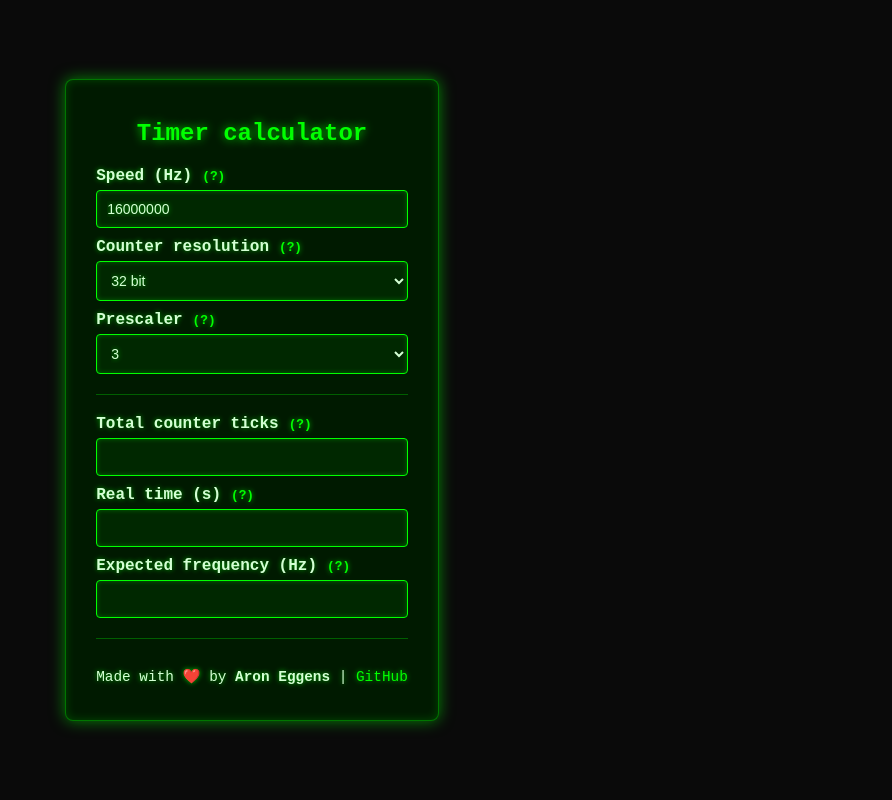
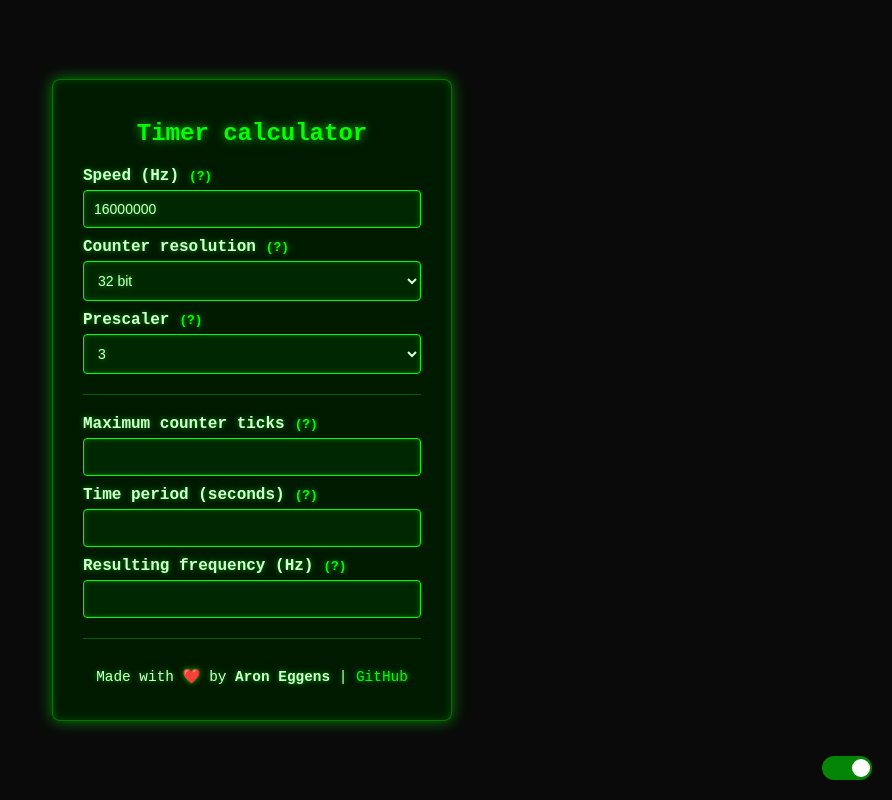
Before and after one commit to mac-aron/timer-calculator, a React (Create React App) app: page / in a window 1280 px wide. Shown: the whole page, without its empty margins (388-1280 px from the left). Built offline with nearby package versions, Linux system fonts and the light colour scheme.

Commit message:
Added theme and error messages

```diff
--- a/src/App.css
+++ b/src/App.css
@@ -1,35 +1,59 @@
 /* General Page Styling */
 body {
-  font-family: "Courier New", Courier, monospace; /* Tech-like font */
-  background-color: #0a0a0a; /* Dark PCB-like background */
   margin: 0;
   padding: 0;
   display: flex;
   justify-content: center;
   align-items: center;
   height: 100vh;
+}
+
+.pcb-theme {
+  font-family: "Courier New", Courier, monospace; /* Tech-like font */
+  background-color: #0a0a0a; /* Dark PCB-like background */
   color: #d4ffd4; /* Green text */
 }
 
-/* Timer Calculator Container */
+.white-theme {
+  font-family: Arial, sans-serif;
+  background-color: #f9f9f9;
+}
+
 .timer-calculator {
-  background-color: #001a00; /* Deep green background */
   border-radius: 8px;
-  box-shadow: 0 0 15px rgba(0, 255, 0, 0.5), inset 0 0 10px rgba(0, 255, 0, 0.2); /* Outer glow + inner glow */
   padding: 20px 30px;
-  /* width: 400px; */
+  width: 400px;
   max-width: 100%;
   box-sizing: border-box;
+}
+
+/* Timer Calculator Container */
+.pcb-theme .timer-calculator {
+  background-color: #001a00; /* Deep green background */
+  box-shadow: 0 0 15px rgba(0, 255, 0, 0.5), inset 0 0 10px rgba(0, 255, 0, 0.2); /* Outer glow + inner glow */
   border: 1px solid rgba(0, 255, 0, 0.4); /* PCB-like border */
   text-shadow: 0 0 5px rgba(0, 255, 0, 0.6); /* Glowing text effect */
 }
 
-/* Header Styling */
+.white-theme .timer-calculator {
+  background-color: #ffffff;
+  box-shadow: 0 4px 8px rgba(0, 0, 0, 0.1);
+  box-sizing: border-box;
+}
+
 .timer-calculator h2 {
   text-align: center;
   margin-bottom: 20px;
+}
+
+/* Header Styling */
+.pcb-theme .timer-calculator h2 {
   color: #00ff00; /* Bright green */
   text-shadow: 0 0 10px rgba(0, 255, 0, 0.8);
+}
+
+.white-theme .timer-calculator h2 {
+  color: #333;
 }
 
 /* Input and Dropdown Styling */
@@ -40,13 +64,21 @@ body {
   font-weight: bold;
 }
 
+.white-theme .timer-calculator label {
+  color: #555;
+}
+
 .timer-calculator input,
 .timer-calculator select {
   padding: 10px;
-  border: 1px solid #00ff00; /* Green border */
   border-radius: 4px;
   font-size: 14px;
   margin-top: 5px;
+}
+
+.pcb-theme .timer-calculator input,
+.pcb-theme .timer-calculator select {
+  border: 1px solid #00ff00; /* Green border */
   background-color: #002800; /* PCB dark green field */
   color: #d4ffd4;
   text-shadow: 0 0 5px rgba(0, 255, 0, 0.6);
@@ -54,57 +86,108 @@ body {
   transition: box-shadow 0.3s ease;
 }
 
+.white-theme .timer-calculator input,
+.white-theme .timer-calculator select {
+  border: 1px solid #ddd;
+  box-sizing: border-box;
+}
+
 .timer-calculator input:focus,
 .timer-calculator select:focus {
   outline: none;
+}
+
+.pcb-theme .timer-calculator input:focus,
+.pcb-theme .timer-calculator select:focus {
   box-shadow: 0 0 10px rgba(0, 255, 0, 0.8), inset 0 0 8px rgba(0, 255, 0, 0.5);
   border-color: #00ff00;
+}
+
+.white-theme .timer-calculator input:focus,
+.white-theme .timer-calculator select:focus {
+  border-color: #007bff;
+  box-shadow: 0 0 4px rgba(0, 123, 255, 0.5);
 }
 
 /* Section Separator */
 .timer-calculator hr {
   border: none;
+  margin: 20px 0;
+}
+
+.pcb-theme .timer-calculator hr {
   border-top: 1px solid rgba(0, 255, 0, 0.3);
-  margin: 20px 0;
+}
+
+.white-theme .timer-calculator hr {
+  border-top: 1px solid #eee;
 }
 
 /* Button Styling */
 .timer-calculator button {
+  padding: 10px 15px;
+  font-size: 14px;
+  margin-top: 15px;
+  cursor: pointer;
+  border-radius: 4px;
+}
+
+.pcb-theme .timer-calculator button {
   background-color: #002800;
   color: #d4ffd4;
   border: 1px solid #00ff00;
-  padding: 10px 15px;
-  border-radius: 4px;
-  cursor: pointer;
-  font-size: 14px;
-  margin-top: 15px;
   box-shadow: 0 0 10px rgba(0, 255, 0, 0.8), inset 0 0 5px rgba(0, 255, 0, 0.3);
   transition: 0.3s all;
 }
 
-.timer-calculator button:hover {
+.white-theme .timer-calculator button {
+  background-color: #007bff;
+  color: white;
+  border: none;
+}
+
+.pcb-theme .timer-calculator button:hover {
   background-color: #004d00;
   box-shadow: 0 0 20px rgba(0, 255, 0, 1), inset 0 0 10px rgba(0, 255, 0, 0.5);
 }
 
-/* Footer Styling */
+.white-theme .timer-calculator button:hover {
+  background-color: #0056b3;
+}
+
 .footer {
   margin-top: 20px;
   padding-top: 15px;
-  border-top: 1px solid rgba(0, 255, 0, 0.3);
   text-align: center;
   font-size: 0.9em;
+}
+.pcb-theme .footer {
+  border-top: 1px solid rgba(0, 255, 0, 0.3);
   color: #d4ffd4;
   text-shadow: 0 0 5px rgba(0, 255, 0, 0.7);
 }
+.white-theme .footer {
+  border-top: 1px solid #ddd;
+  color: #777;
+}
 
 .footer a {
+  text-decoration: none;
+}
+
+.pcb-theme .footer a {
   color: #00ff00;
-  text-decoration: none;
+}
+
+.white-theme .footer a {
+  color: #007bff;
 }
 
 .footer a:hover {
   text-decoration: underline;
+}
+
+.pcb-theme .footer a:hover {
   text-shadow: 0 0 10px rgba(0, 255, 0, 1);
 }
 
@@ -114,23 +197,32 @@ body {
   position: relative;
   display: inline-block;
   margin-left: 10px;
+}
+
+.pcb-theme .help-tooltip {
   color: #00ff00; /* Match the green glow theme */
   font-weight: bold;
   cursor: pointer;
   text-shadow: 0 0 5px rgba(0, 255, 0, 0.7);
 }
 
-.help-tooltip:hover {
+.white-theme .help-tooltip {
+  color: #d0d0d0;
+  cursor: pointer;
+}
+
+.pcb-theme .help-tooltip:hover {
   color: #d4ffd4;
+}
+
+.white-theme .help-tooltip:hover {
+  color: #555;
 }
 
 /* Tooltip Text */
 .tooltip-text {
-
   visibility: hidden;
   width: 220px;
-  background-color: #002800;
-  color: #d4ffd4;
   text-shadow: none;
   text-align: center;
   border-radius: 4px;
@@ -140,8 +232,20 @@ body {
   bottom: 125%; /* Position above the button */
   left: 50%;
   transform: translateX(-50%);
+}
+
+.pcb-theme .tooltip-text {
+  background-color: #002800;
+  color: #d4ffd4;
   box-shadow: 0 0 10px rgba(0, 255, 0, 0.5);
   border: 1px solid #00ff00;
+}
+
+.white-theme .tooltip-text {
+  font-weight: normal;
+  background-color: #f9f9f9;
+  color: #555;
+  border: 1px solid #ddd;
 }
 
 /* Tooltip Arrow */
@@ -153,7 +257,14 @@ body {
   margin-left: -5px;
   border-width: 5px;
   border-style: solid;
+}
+
+.pcb-theme .tooltip-text::after {
   border-color: #002800 transparent transparent transparent;
+}
+
+.white-theme .tooltip-text::after {
+  border-color: #ddd transparent transparent transparent;
 }
 
 /* Show Tooltip on Hover */
@@ -170,106 +281,67 @@ body {
   }
 }
 
-/*
-body {
-    font-family: Arial, sans-serif;
-    background-color: #f9f9f9;
-    margin: 0;
-    padding: 0;
-    display: flex;
-    justify-content: center;
-    align-items: center;
-    height: 100vh;
+/* Theme Toggle in Bottom-Right Corner */
+.theme-toggle {
+  position: fixed;
+  bottom: 20px;
+  right: 20px;
+  z-index: 1000; /* Ensure it stays on top */
 }
 
-  .timer-calculator {
-    background-color: #ffffff;
-    border-radius: 8px;
-    box-shadow: 0 4px 8px rgba(0, 0, 0, 0.1);
-    padding: 20px 30px;
-    width: 400px;
-    max-width: 90%;
-    box-sizing: border-box;
+/* Toggle Switch */
+.switch {
+  position: relative;
+  display: inline-block;
+  width: 50px;
+  height: 24px;
 }
 
-  .timer-calculator h2 {
-    text-align: center;
-    margin-bottom: 20px;
-    color: #333;
+.switch input {
+  opacity: 0;
+  width: 0;
+  height: 0;
 }
 
-  .timer-calculator label {
-    display: flex;
-    flex-direction: column;
-    margin-bottom: 15px;
-    font-weight: bold;
-    color: #555;
+.slider {
+  position: absolute;
+  cursor: pointer;
+  top: 0;
+  left: 0;
+  right: 0;
+  bottom: 0;
+  background-color: #ccc;
+  transition: 0.4s;
+  border-radius: 24px;
 }
 
-  .timer-calculator input,
-  .timer-calculator select {
-    padding: 8px;
-    border: 1px solid #ddd;
-    border-radius: 4px;
-    font-size: 14px;
-    margin-top: 5px;
-    box-sizing: border-box;
+.slider:hover {
+  box-shadow: 0 0 20px rgba(0, 255, 0, 1), inset 0 0 10px rgba(0, 255, 0, 0.5);
 }
 
-  .timer-calculator input:focus,
-  .timer-calculator select:focus {
-    outline: none;
-    border-color: #007bff;
-    box-shadow: 0 0 4px rgba(0, 123, 255, 0.5);
+.slider:before {
+  position: absolute;
+  content: "";
+  height: 18px;
+  width: 18px;
+  border-radius: 50%;
+  background-color: white;
+  transition: 0.4s;
+  left: 4px;
+  bottom: 3px;
 }
 
-  .timer-calculator hr {
-    border: none;
-    border-top: 1px solid #eee;
-    margin: 20px 0;
+input:checked + .slider {
+  background-color: rgba(0, 255, 0, 0.5); /* Green for PCB theme */
 }
 
-  .timer-calculator button {
-    background-color: #007bff;
-    color: white;
-    border: none;
-    padding: 10px 15px;
-    border-radius: 4px;
-    cursor: pointer;
-    font-size: 14px;
-    margin-top: 15px;
+input:checked + .slider:before {
+  transform: translateX(26px);
 }
 
-  .timer-calculator button:hover {
-    background-color: #0056b3;
+.error-message {
+  color: red;
+  font-size: 0.9em;
+  font-weight: normal;
+  margin-top: 5px;
 }
-
-  @media (max-width: 500px) {
-    .timer-calculator {
-      padding: 15px 20px;
-    }
-
-    .timer-calculator input,
-    .timer-calculator select {
-      font-size: 12px;
-    }
-  }
-
-  .footer {
-    margin-top: 20px;
-    padding-top: 15px;
-    border-top: 1px solid #ddd;
-    text-align: center;
-    font-size: 0.9em;
-    color: #777;
-  }
-
-  .footer a {
-    color: #007bff;
-    text-decoration: none;
-  }
-
-  .footer a:hover {
-    text-decoration: underline;
-  }
-*/
--- a/src/App.tsx
+++ b/src/App.tsx
@@ -14,9 +14,62 @@ const TimerCalculator: React.FC = () => {
   // State to track the active field
   const [activeField, setActiveField] = useState<string | null>(null);
 
+  // State for the theme
+  const [theme, setTheme] = useState<"pcb" | "white">("pcb");
+
+  // State for error messages
+  const [errorMessages, setErrorMessages] = useState<{ [key: string]: string }>(
+    {}
+  );
+
   // Dropdown options
   const resolutionOptions = [8, 16, 32];
   const prescalerOptions = Array.from({ length: 9 }, (_, i) => i);
+
+  // Error message logic
+  useEffect(() => {
+    if (speed && prescaler >= 0 && resolution) {
+      const maxTicks = Math.pow(2, resolution) - 1;
+      const prescaledClock = speed / Math.pow(2, prescaler);
+
+      const newErrors: { [key: string]: string } = {};
+
+      // Check for resolution issues
+      if (activeField === "totalTicks" && parseInt(totalTicks) > maxTicks) {
+        newErrors[
+          "totalTicks"
+        ] = `Max ticks: ${maxTicks}. Adjust resolution, prescaler, or speed.`;
+      }
+
+      if (
+        activeField === "realTime" &&
+        parseFloat(realTime) > maxTicks / prescaledClock
+      ) {
+        newErrors["realTime"] = `Time exceeds max for this resolution (${(
+          maxTicks / prescaledClock
+        ).toFixed(6)} s). Adjust settings.`;
+      }
+
+      if (
+        activeField === "newFrequency" &&
+        parseFloat(newFrequency) < prescaledClock / maxTicks
+      ) {
+        newErrors["newFrequency"] = `Frequency below limit (${(
+          prescaledClock / maxTicks
+        ).toFixed(6)} Hz). Adjust settings.`;
+      }
+
+      setErrorMessages(newErrors);
+    }
+  }, [
+    speed,
+    resolution,
+    prescaler,
+    totalTicks,
+    realTime,
+    newFrequency,
+    activeField,
+  ]);
 
   // Recalculation logic
   useEffect(() => {
@@ -53,7 +106,25 @@ const TimerCalculator: React.FC = () => {
     activeField,
   ]);
 
+  // Add a class to the root div based on the theme
+  useEffect(() => {
+    const root = document.documentElement;
+    if (theme === "pcb") {
+      root.classList.add("pcb-theme");
+      root.classList.remove("white-theme");
+    } else {
+      root.classList.add("white-theme");
+      root.classList.remove("pcb-theme");
+    }
+  }, [theme]);
+
+  // Function to toggle theme
+  const toggleTheme = () => {
+    setTheme((prevTheme) => (prevTheme === "pcb" ? "white" : "pcb"));
+  };
+
   return (
+    <div className={theme === "pcb" ? "pcb-theme" : "white-theme"}>
       <div className="timer-calculator">
         <h2>Timer calculator</h2>
 
@@ -63,7 +134,8 @@ const TimerCalculator: React.FC = () => {
             <div className="help-tooltip">
               (?)
               <span className="tooltip-text">
-              Enter the clock speed in Hz (e.g., 16000000 for 16 MHz).
+                The frequency of the MCU's main clock or the timer's clock
+                source in Hertz (Hz).
               </span>
             </div>
           </span>
@@ -81,7 +153,9 @@ const TimerCalculator: React.FC = () => {
             <div className="help-tooltip">
               (?)
               <span className="tooltip-text">
-              Currently this field does not affect the calculation.
+                The resolution of the timer’s counter, defined by the number of
+                bits used to represent the count. For example, an 8-bit counter
+                can count up to 2^8 - 1.
               </span>
             </div>
           </span>
@@ -104,7 +178,9 @@ const TimerCalculator: React.FC = () => {
             <div className="help-tooltip">
               (?)
               <span className="tooltip-text">
-              The prescaler divides the clock frequency by 2^prescaler.
+                A divider applied to the clock speed to reduce its frequency
+                before being used by the timer. For example, a prescaler of 8
+                divides the clock speed by 8.
               </span>
             </div>
           </span>
@@ -122,14 +198,21 @@ const TimerCalculator: React.FC = () => {
 
         <hr />
 
-      {/* Total Counter Ticks */}
-      <label style={{ display: "flex", marginBottom: "10px" }}>
+        {/* Maximum coounter ticks */}
+        <label
+          style={{
+            display: "flex",
+            marginBottom: "10px",
+            flexDirection: "column",
+          }}
+        >
           <span style={{ display: "flex", alignItems: "center" }}>
-          Total counter ticks
+            Maximum counter ticks
             <div className="help-tooltip">
               (?)
               <span className="tooltip-text">
-              Total number of ticks the counter until reaches the flag.
+                The total number of ticks the counter can achieve before rolling
+                over, determined by the resolution.
               </span>
             </div>
           </span>
@@ -144,16 +227,25 @@ const TimerCalculator: React.FC = () => {
               }
             }}
           />
+          {errorMessages["totalTicks"] && (
+            <span className="error-message">{errorMessages["totalTicks"]}</span>
+          )}
         </label>
 
-      {/* Real Time */}
-      <label style={{ display: "flex", marginBottom: "10px" }}>
+        {/* Time period */}
+        <label
+          style={{
+            display: "flex",
+            marginBottom: "10px",
+            flexDirection: "column",
+          }}
+        >
           <span style={{ display: "flex", alignItems: "center" }}>
-          Real time (s)
+            Time period (seconds)
             <div className="help-tooltip">
               (?)
               <span className="tooltip-text">
-              Real time in seconds of timer running until a flag is set.
+                The maximum time the timer can run before rolling over.
               </span>
             </div>
           </span>
@@ -168,16 +260,25 @@ const TimerCalculator: React.FC = () => {
               }
             }}
           />
+          {errorMessages["realTime"] && (
+            <span className="error-message">{errorMessages["realTime"]}</span>
+          )}
         </label>
 
-      {/* New Frequency */}
-      <label style={{ display: "flex", marginBottom: "10px" }}>
+        {/* Resulting frequency */}
+        <label
+          style={{
+            display: "flex",
+            marginBottom: "10px",
+            flexDirection: "column",
+          }}
+        >
           <span style={{ display: "flex", alignItems: "center" }}>
-          Expected frequency (Hz)
+            Resulting frequency (Hz)
             <div className="help-tooltip">
               (?)
               <span className="tooltip-text">
-              Expected new frequency after changing the counter settings.
+                The frequency of the timer's output signal.
               </span>
             </div>
           </span>
@@ -192,6 +293,11 @@ const TimerCalculator: React.FC = () => {
               }
             }}
           />
+          {errorMessages["newFrequency"] && (
+            <span className="error-message">
+              {errorMessages["newFrequency"]}
+            </span>
+          )}
         </label>
 
         {/* Footer */}
@@ -208,6 +314,17 @@ const TimerCalculator: React.FC = () => {
           </p>
         </footer>
       </div>
+      <div className="theme-toggle">
+        <label className="switch">
+          <input
+            type="checkbox"
+            checked={theme === "pcb"}
+            onChange={toggleTheme}
+          />
+          <span className="slider round"></span>
+        </label>
+      </div>
+    </div>
   );
 };
 
```
Lines whose indentation alone changed are shown as unchanged.
